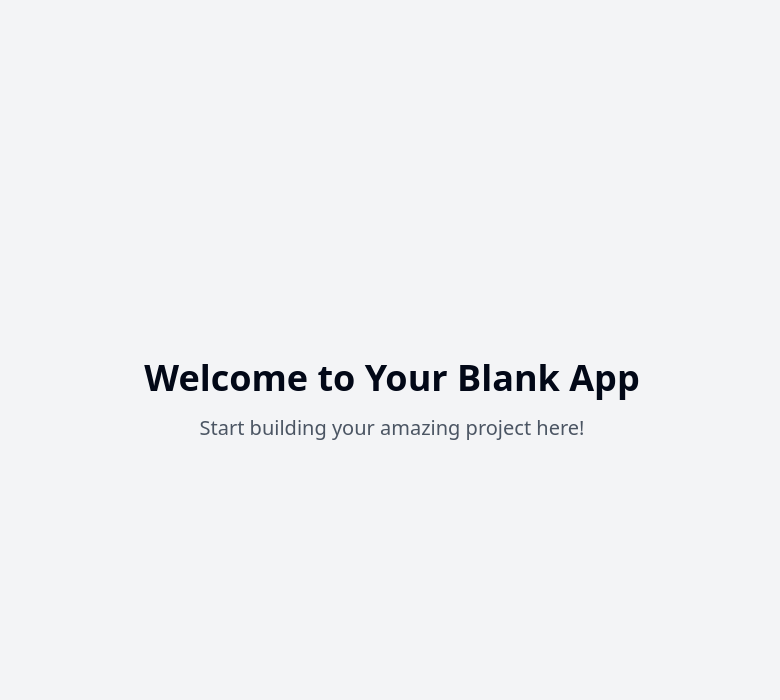
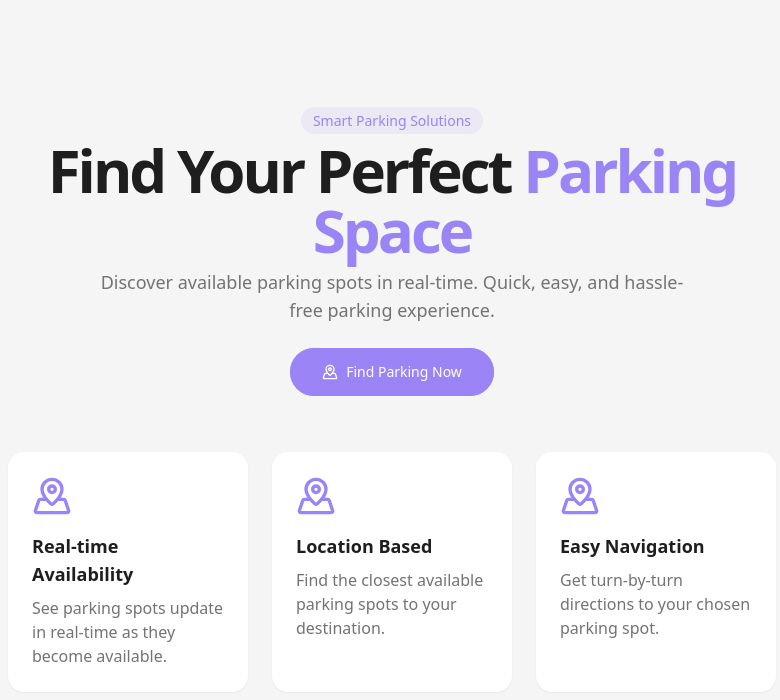
Before and after one commit to sanchitdcoder05/parking-space-pal, a React (Vite) app: page / in a window 1280 px wide. Shown: the top 700 px of the page, without its empty margins (248-1028 px from the left). Built offline with nearby package versions, Linux system fonts and the light colour scheme.

Commit message:
Add parking space UI
This commit adds a UI for a website that displays free parking spaces.  The UI will include a welcome page and a second page requesting location permission to show available spaces.

```diff
--- a/src/App.tsx
+++ b/src/App.tsx
@@ -1,9 +1,11 @@
+
 import { Toaster } from "@/components/ui/toaster";
 import { Toaster as Sonner } from "@/components/ui/sonner";
 import { TooltipProvider } from "@/components/ui/tooltip";
 import { QueryClient, QueryClientProvider } from "@tanstack/react-query";
 import { BrowserRouter, Routes, Route } from "react-router-dom";
 import Index from "./pages/Index";
+import Parking from "./pages/Parking";
 import NotFound from "./pages/NotFound";
 
 const queryClient = new QueryClient();
@@ -16,7 +18,7 @@ const App = () => (
       <BrowserRouter>
         <Routes>
           <Route path="/" element={<Index />} />
-          {/* ADD ALL CUSTOM ROUTES ABOVE THE CATCH-ALL "*" ROUTE */}
+          <Route path="/parking" element={<Parking />} />
           <Route path="*" element={<NotFound />} />
         </Routes>
       </BrowserRouter>
--- a/src/index.css
+++ b/src/index.css
@@ -1,92 +1,30 @@
+
 @tailwind base;
 @tailwind components;
 @tailwind utilities;
 
 @layer base {
   :root {
-    --background: 0 0% 100%;
-    --foreground: 222.2 84% 4.9%;
-
+    --background: 0 0% 96.1%;
+    --foreground: 0 0% 11.8%;
     --card: 0 0% 100%;
-    --card-foreground: 222.2 84% 4.9%;
-
+    --card-foreground: 0 0% 11.8%;
     --popover: 0 0% 100%;
-    --popover-foreground: 222.2 84% 4.9%;
-
-    --primary: 222.2 47.4% 11.2%;
-    --primary-foreground: 210 40% 98%;
-
-    --secondary: 210 40% 96.1%;
-    --secondary-foreground: 222.2 47.4% 11.2%;
-
-    --muted: 210 40% 96.1%;
-    --muted-foreground: 215.4 16.3% 46.9%;
-
-    --accent: 210 40% 96.1%;
-    --accent-foreground: 222.2 47.4% 11.2%;
-
+    --popover-foreground: 0 0% 11.8%;
+    --primary: 252 86% 74%;
+    --primary-foreground: 0 0% 100%;
+    --secondary: 0 0% 96.1%;
+    --secondary-foreground: 0 0% 11.8%;
+    --muted: 0 0% 96.1%;
+    --muted-foreground: 0 0% 45.1%;
+    --accent: 0 0% 96.1%;
+    --accent-foreground: 0 0% 11.8%;
     --destructive: 0 84.2% 60.2%;
-    --destructive-foreground: 210 40% 98%;
-
-    --border: 214.3 31.8% 91.4%;
-    --input: 214.3 31.8% 91.4%;
-    --ring: 222.2 84% 4.9%;
-
-    --radius: 0.5rem;
-
-    --sidebar-background: 0 0% 98%;
-
-    --sidebar-foreground: 240 5.3% 26.1%;
-
-    --sidebar-primary: 240 5.9% 10%;
-
-    --sidebar-primary-foreground: 0 0% 98%;
-
-    --sidebar-accent: 240 4.8% 95.9%;
-
-    --sidebar-accent-foreground: 240 5.9% 10%;
-
-    --sidebar-border: 220 13% 91%;
-
-    --sidebar-ring: 217.2 91.2% 59.8%;
-  }
-
-  .dark {
-    --background: 222.2 84% 4.9%;
-    --foreground: 210 40% 98%;
-
-    --card: 222.2 84% 4.9%;
-    --card-foreground: 210 40% 98%;
-
-    --popover: 222.2 84% 4.9%;
-    --popover-foreground: 210 40% 98%;
-
-    --primary: 210 40% 98%;
-    --primary-foreground: 222.2 47.4% 11.2%;
-
-    --secondary: 217.2 32.6% 17.5%;
-    --secondary-foreground: 210 40% 98%;
-
-    --muted: 217.2 32.6% 17.5%;
-    --muted-foreground: 215 20.2% 65.1%;
-
-    --accent: 217.2 32.6% 17.5%;
-    --accent-foreground: 210 40% 98%;
-
-    --destructive: 0 62.8% 30.6%;
-    --destructive-foreground: 210 40% 98%;
-
-    --border: 217.2 32.6% 17.5%;
-    --input: 217.2 32.6% 17.5%;
-    --ring: 212.7 26.8% 83.9%;
-    --sidebar-background: 240 5.9% 10%;
-    --sidebar-foreground: 240 4.8% 95.9%;
-    --sidebar-primary: 224.3 76.3% 48%;
-    --sidebar-primary-foreground: 0 0% 100%;
-    --sidebar-accent: 240 3.7% 15.9%;
-    --sidebar-accent-foreground: 240 4.8% 95.9%;
-    --sidebar-border: 240 3.7% 15.9%;
-    --sidebar-ring: 217.2 91.2% 59.8%;
+    --destructive-foreground: 0 0% 98%;
+    --border: 0 0% 89.8%;
+    --input: 0 0% 89.8%;
+    --ring: 252 86% 74%;
+    --radius: 0.75rem;
   }
 }
 
@@ -94,8 +32,35 @@
   * {
     @apply border-border;
   }
-
   body {
-    @apply bg-background text-foreground;
+    @apply bg-background text-foreground antialiased;
   }
 }
+
+.fade-in {
+  animation: fadeIn 0.5s ease-in;
+}
+
+.slide-up {
+  animation: slideUp 0.5s ease-out;
+}
+
+@keyframes fadeIn {
+  from {
+    opacity: 0;
+  }
+  to {
+    opacity: 1;
+  }
+}
+
+@keyframes slideUp {
+  from {
+    transform: translateY(20px);
+    opacity: 0;
+  }
+  to {
+    transform: translateY(0);
+    opacity: 1;
+  }
+}
--- a/src/pages/Index.tsx
+++ b/src/pages/Index.tsx
@@ -1,14 +1,75 @@
-// Update this page (the content is just a fallback if you fail to update the page)
+
+import { Button } from "@/components/ui/button";
+import { useNavigate } from "react-router-dom";
+import { MapPinned } from "lucide-react";
 
 const Index = () => {
+  const navigate = useNavigate();
+
   return (
-    <div className="min-h-screen flex items-center justify-center bg-gray-100">
-      <div className="text-center">
-        <h1 className="text-4xl font-bold mb-4">Welcome to Your Blank App</h1>
-        <p className="text-xl text-gray-600">Start building your amazing project here!</p>
+    <div className="min-h-screen flex flex-col items-center justify-center bg-background px-4">
+      <div className="space-y-6 text-center max-w-3xl mx-auto fade-in">
+        <div className="space-y-2">
+          <div className="inline-block">
+            <span className="px-3 py-1 text-sm bg-primary/10 text-primary rounded-full">
+              Smart Parking Solutions
+            </span>
+          </div>
+          <h1 className="text-4xl md:text-6xl font-bold tracking-tighter">
+            Find Your Perfect
+            <span className="text-primary"> Parking Space</span>
+          </h1>
+          <p className="text-lg text-muted-foreground max-w-[600px] mx-auto">
+            Discover available parking spots in real-time. Quick, easy, and hassle-free parking experience.
+          </p>
+        </div>
+
+        <Button
+          onClick={() => navigate("/parking")}
+          size="lg"
+          className="group relative overflow-hidden rounded-full px-8 py-6 transition-all duration-300 hover:shadow-lg hover:shadow-primary/25"
+        >
+          <span className="relative z-10 flex items-center gap-2">
+            <MapPinned className="w-5 h-5" />
+            Find Parking Now
+          </span>
+          <div className="absolute inset-0 z-0 bg-gradient-to-r from-primary/80 to-primary transition-all duration-300 group-hover:scale-105" />
+        </Button>
+
+        <div className="pt-8 grid grid-cols-1 md:grid-cols-3 gap-6 text-left">
+          {features.map((feature, index) => (
+            <div
+              key={index}
+              className="p-6 rounded-2xl bg-card shadow-sm hover:shadow-md transition-shadow duration-300 slide-up"
+              style={{ animationDelay: `${index * 0.1}s` }}
+            >
+              <feature.icon className="w-10 h-10 text-primary mb-4" />
+              <h3 className="font-semibold text-lg mb-2">{feature.title}</h3>
+              <p className="text-muted-foreground">{feature.description}</p>
+            </div>
+          ))}
+        </div>
       </div>
     </div>
   );
 };
 
+const features = [
+  {
+    icon: MapPinned,
+    title: "Real-time Availability",
+    description: "See parking spots update in real-time as they become available.",
+  },
+  {
+    icon: MapPinned,
+    title: "Location Based",
+    description: "Find the closest available parking spots to your destination.",
+  },
+  {
+    icon: MapPinned,
+    title: "Easy Navigation",
+    description: "Get turn-by-turn directions to your chosen parking spot.",
+  },
+];
+
 export default Index;
--- /dev/null
+++ b/src/pages/Parking.tsx
@@ -0,0 +1,170 @@
+
+import { useEffect, useState } from "react";
+import { Button } from "@/components/ui/button";
+import { useToast } from "@/hooks/use-toast";
+import { MapPin, Navigation } from "lucide-react";
+
+const Parking = () => {
+  const [locationPermission, setLocationPermission] = useState<boolean | null>(null);
+  const { toast } = useToast();
+  const [loading, setLoading] = useState(true);
+
+  const requestLocation = async () => {
+    try {
+      const result = await navigator.permissions.query({ name: "geolocation" });
+      if (result.state === "granted") {
+        setLocationPermission(true);
+        loadParkingSpaces();
+      } else if (result.state === "prompt") {
+        navigator.geolocation.getCurrentPosition(
+          () => {
+            setLocationPermission(true);
+            loadParkingSpaces();
+          },
+          () => {
+            setLocationPermission(false);
+            toast({
+              title: "Location access denied",
+              description: "Please enable location services to find parking spaces near you.",
+              variant: "destructive",
+            });
+          }
+        );
+      } else {
+        setLocationPermission(false);
+      }
+    } catch (error) {
+      console.error("Error requesting location:", error);
+      setLocationPermission(false);
+    }
+  };
+
+  const loadParkingSpaces = () => {
+    // Simulate loading parking spaces
+    setTimeout(() => {
+      setLoading(false);
+    }, 1500);
+  };
+
+  useEffect(() => {
+    requestLocation();
+  }, []);
+
+  if (locationPermission === false) {
+    return (
+      <div className="min-h-screen flex items-center justify-center p-4">
+        <div className="text-center space-y-4 max-w-md mx-auto">
+          <MapPin className="w-16 h-16 text-primary mx-auto" />
+          <h2 className="text-2xl font-bold">Location Access Required</h2>
+          <p className="text-muted-foreground">
+            Please enable location services to find available parking spaces near you.
+          </p>
+          <Button onClick={requestLocation} className="mt-4">
+            Enable Location
+          </Button>
+        </div>
+      </div>
+    );
+  }
+
+  return (
+    <div className="min-h-screen bg-background p-4">
+      <div className="max-w-6xl mx-auto space-y-6">
+        <div className="flex items-center justify-between">
+          <h1 className="text-2xl font-bold">Available Parking Spaces</h1>
+          <Button variant="outline" className="gap-2">
+            <Navigation className="w-4 h-4" /> Near Me
+          </Button>
+        </div>
+
+        {loading ? (
+          <div className="grid grid-cols-1 md:grid-cols-2 lg:grid-cols-3 gap-4">
+            {[...Array(6)].map((_, index) => (
+              <div
+                key={index}
+                className="h-48 bg-card animate-pulse rounded-lg"
+              />
+            ))}
+          </div>
+        ) : (
+          <div className="grid grid-cols-1 md:grid-cols-2 lg:grid-cols-3 gap-4">
+            {parkingSpaces.map((space, index) => (
+              <div
+                key={index}
+                className="bg-card p-6 rounded-lg shadow-sm hover:shadow-md transition-shadow duration-300"
+              >
+                <div className="flex justify-between items-start mb-4">
+                  <div>
+                    <h3 className="font-semibold text-lg">{space.name}</h3>
+                    <p className="text-muted-foreground text-sm">
+                      {space.distance} away
+                    </p>
+                  </div>
+                  <span className="px-3 py-1 bg-primary/10 text-primary rounded-full text-sm">
+                    {space.availableSpots} spots
+                  </span>
+                </div>
+                <div className="space-y-2">
+                  <div className="w-full bg-secondary rounded-full h-2">
+                    <div
+                      className="bg-primary rounded-full h-2"
+                      style={{
+                        width: `${(space.availableSpots / space.totalSpots) * 100}%`,
+                      }}
+                    />
+                  </div>
+                  <div className="flex justify-between text-sm text-muted-foreground">
+                    <span>{space.availableSpots} available</span>
+                    <span>{space.totalSpots} total</span>
+                  </div>
+                </div>
+                <Button className="w-full mt-4">Reserve Spot</Button>
+              </div>
+            ))}
+          </div>
+        )}
+      </div>
+    </div>
+  );
+};
+
+const parkingSpaces = [
+  {
+    name: "Central Parking",
+    distance: "0.2 km",
+    availableSpots: 15,
+    totalSpots: 50,
+  },
+  {
+    name: "City Center Garage",
+    distance: "0.5 km",
+    availableSpots: 8,
+    totalSpots: 30,
+  },
+  {
+    name: "Downtown Parking",
+    distance: "0.8 km",
+    availableSpots: 25,
+    totalSpots: 40,
+  },
+  {
+    name: "Market Street Lot",
+    distance: "1.2 km",
+    availableSpots: 12,
+    totalSpots: 35,
+  },
+  {
+    name: "Park Avenue Garage",
+    distance: "1.5 km",
+    availableSpots: 20,
+    totalSpots: 45,
+  },
+  {
+    name: "Plaza Parking",
+    distance: "1.8 km",
+    availableSpots: 5,
+    totalSpots: 25,
+  },
+];
+
+export default Parking;
```
